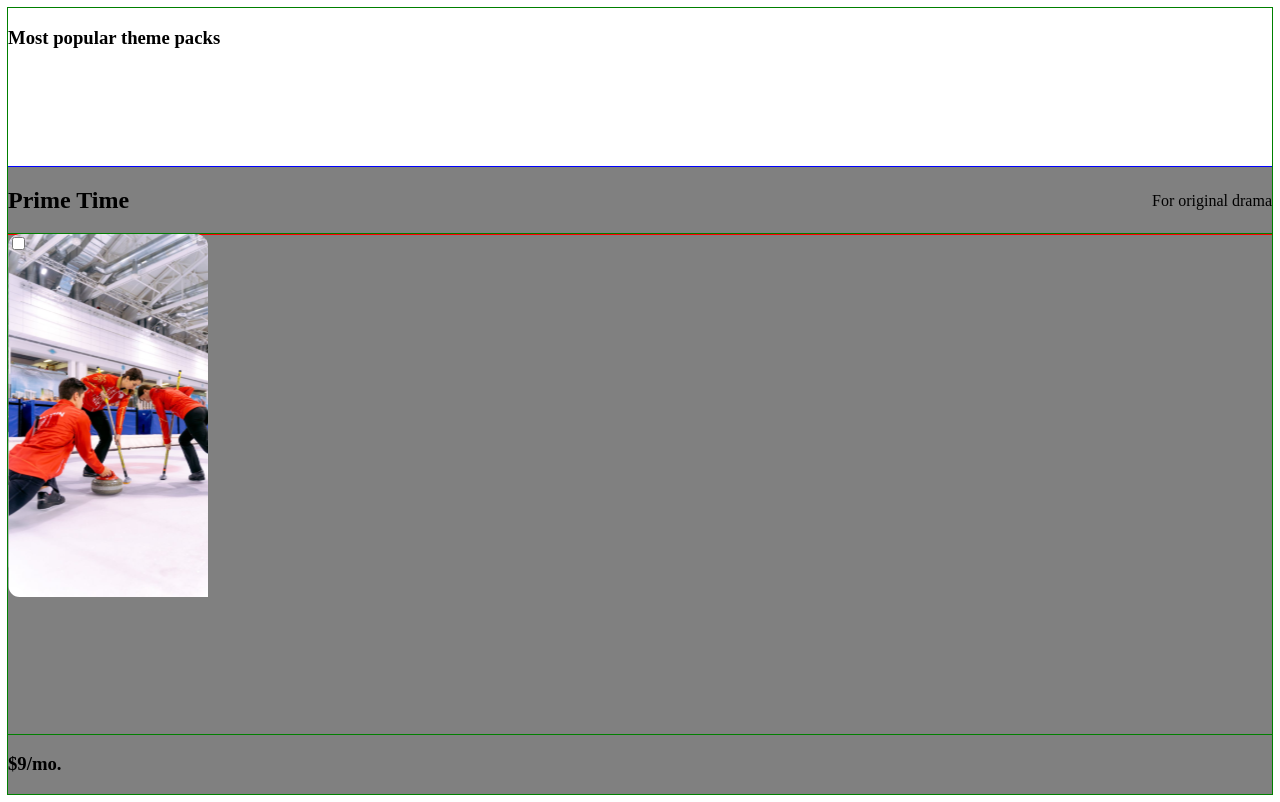
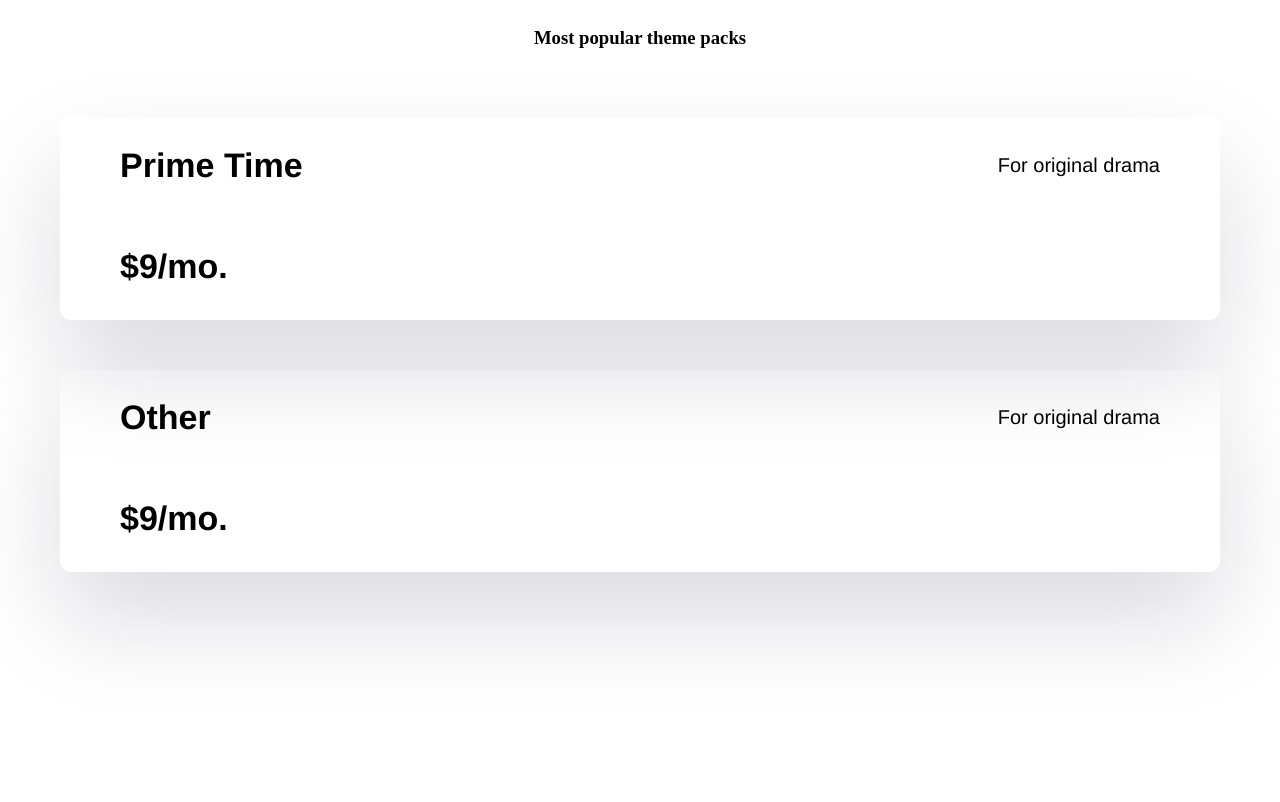
Before and after one commit to Sarahstylez/telus-hackathon, a React (Create React App) app: page / in a window 1280 px wide. Built offline with nearby package versions, Linux system fonts and the light colour scheme.

Commit message:
add fonts partials; modify themepacks

```diff
--- a/src/components/ThemePack/ThemePack.jsx
+++ b/src/components/ThemePack/ThemePack.jsx
@@ -1,31 +1,51 @@
 import './ThemePack.scss';
+import { useState } from 'react';
 
-export default function ThemePack({ themePack }) {
-    return (<>
+export default function ThemePack({ themePack, selectedThemePack, setSelectedThemePack }) {
 
-        <div className="themePack">
-            <div className="themePack__top-container">
+    const [selectedShow, setSelectedShow] = useState(null);
+
+    return (
+        <>
+
+            {themePack.name === selectedThemePack ?
+
+                <div className="themePack themePack--active" onClick={() => setSelectedThemePack(themePack.name)}>
+                    <div className="themePack__top-container themePack__top-container">
                         <h2 className="top-container__heading">{themePack.name}</h2>
                         <label className="top-container__label">{themePack.label}</label>
                     </div>
                     <div className="themePack__card-container">
-                {/* <div className="card-container__card"> */}
-                    {/* <input className="card__checkbox" input="checkbox" />
-                    <img className="card__img" src={themePack.image} /> */}
                         {themePack.shows.map(obj => {
                             return (
                                 <div className="card-container__card">
                                     <input className="card__checkbox" type="checkbox" />
                                     <img className="card__img" src={obj.image} />
-
                                 </div>
                             );
                         })}
-                {/* </div> */}
+                    </div>
+                    <div className="themePack__bottom-container">
+                        <h3 className="bottom-container__price">$9/mo.</h3>
+                    </div>
                 </div>
 
-            <h3 className="themePack__price">$9/mo.</h3>
+                :
+
+                <div className="themePack" onClick={() => setSelectedThemePack(themePack.name)}>
+                    <div className="themePack__top-container">
+                        <h2 className="top-container__heading">{themePack.name}</h2>
+                        <label className="top-container__label">{themePack.label}</label>
                     </div>
+
+                    <div className="themePack__bottom-container">
+                        <h3 className="bottom-container__price">$9/mo.</h3>
+                    </div>
+                </div >
+
+            }
+
+
         </>
     )
 }
--- a/src/components/ThemePack/ThemePack.scss
+++ b/src/components/ThemePack/ThemePack.scss
@@ -1,33 +1,61 @@
+@use '../../partials/colors' as colors;
+@use '../../partials/fonts' as fonts;
+
 .themePack {
     display: flex;
     flex-direction: column;
-    outline: 1px solid blue;
-    background-color: grey;
+    width: 1160px;
+    box-shadow: rgba(17, 12, 46, 0.15) 0px 48px 100px 0px;
+    border-radius: 11px;
+    align-items: center;
+
+    &--active {
+        border: 1px solid colors.$telus-green;
+    }
 
     &__top-container {
         display: flex;
         flex-direction: row;
-        outline: 1px solid red;
         justify-content: space-between;
         align-items: center;
+        width: 1040px;
     }
 
     &__card-container {
         display: flex;
         flex-direction: row;
-        outline: 1px solid green;
+        width: 1040px;
+        gap: 15px;
     }
 
+    &__bottom-container {
+        width: 1040px;
+    }
+
+}
+
+.top-container {
+    &__heading {
+        @extend .H1;
+    }
+
+    &__label {
+        @extend .H4;
+    }
 }
 
 .card-container {
 
     &__card {
         object-fit: cover;
-        height: 500px;
-        width: 200px;
+        height: 400px;
+        width: 300px;
         overflow: hidden;
         border-radius: 12px;
+        display: grid;
+        grid-template-areas: "pile";
+        place-items: start end;
+
     }
 
 }
@@ -35,6 +63,23 @@
 .card {
 
     &__checkbox {
-        position: absolute;
+
+        right: 0;
+        margin-right: 20px;
+        grid-area: pile;
+        z-index: 2;
+        margin-top: 10px;
+    }
+
+    &__img {
+        z-index: 1;
+        grid-area: pile;
     }
 }
+
+.bottom-container {
+
+    &__price {
+        @extend .H1;
+    }
+}
--- a/src/components/ThemePackList/ThemePackList.jsx
+++ b/src/components/ThemePackList/ThemePackList.jsx
@@ -1,6 +1,9 @@
 import './ThemePackList.scss'
 import ThemePack from '../ThemePack/ThemePack.jsx';
-import testImage from '../../assets/images/tsn-1-pic.svg';
+import testImage from '../../assets/images/amc-pic.svg';
+import testImage2 from '../../assets/images/tsn-2-pic.svg';
+import { useState, useEffect } from 'react';
+
 export default function ThemePackList() {
     const themePacks = [
         {
@@ -12,11 +15,63 @@ export default function ThemePackList() {
                     image: testImage,
                     description: "The Walking Dead is an American post-apocalyptic horror television series"
                 },
+                {
+                    name: "Whatever",
+                    image: testImage2,
+                    description: "Whatever is an American post-apocalyptic horror television series"
+                },
+                {
+                    name: "The Walking Dead",
+                    image: testImage,
+                    description: "The Walking Dead is an American post-apocalyptic horror television series"
+                },
+                {
+                    name: "Whatever",
+                    image: testImage2,
+                    description: "Whatever is an American post-apocalyptic horror television series"
+                }
             ]
             ,
-        channels: []
+            channels: [],
+            price: 10
+        },
+              {
+            name: "Other",
+            label: "For original drama",
+            shows: [
+                {
+                    name: "The Walking Dead",
+                    image: testImage,
+                    description: "The Walking Dead is an American post-apocalyptic horror television series"
+                },
+                {
+                    name: "Whatever",
+                    image: testImage2,
+                    description: "Whatever is an American post-apocalyptic horror television series"
+                },
+                {
+                    name: "The Walking Dead",
+                    image: testImage,
+                    description: "The Walking Dead is an American post-apocalyptic horror television series"
+                },
+                {
+                    name: "Whatever",
+                    image: testImage2,
+                    description: "Whatever is an American post-apocalyptic horror television series"
                 }
             ]
+            ,
+            channels: [],
+            price: 10
+        },
+    ]
+
+    const [selectedThemePack, setSelectedThemePack] = useState(null);
+
+    useEffect(() => {
+
+    })
+
     return (
         <>
             <div className="ThemePackList">
@@ -24,11 +79,10 @@ return (
 
                 {console.log("theme packs ", themePacks)}
 
-            <div className="ThemePackList__theme-pack"></div>
                 {
                     themePacks.map(themePack => {
                         console.log("In loop themePack ", themePack);
-                    return <ThemePack themePack={themePack} />
+                        return <ThemePack themePack={themePack} selectedThemePack={selectedThemePack} setSelectedThemePack={setSelectedThemePack}/>
                     })
                 }
             </div>
--- a/src/components/ThemePackList/ThemePackList.scss
+++ b/src/components/ThemePackList/ThemePackList.scss
@@ -1,6 +1,8 @@
 .ThemePackList {
     display: flex;
     flex-direction: column;
-    outline: 1px solid green;
     gap: 50px;
+    align-items: center;
+
+
 }
--- /dev/null
+++ b/src/partials/_fonts.scss
@@ -0,0 +1,19 @@
+.H1 {
+    font-family: Helvetica;
+    font-size: 34px;
+}
+
+.H2 {
+    font-family: Helvetica;
+    font-size: 30px;
+}
+
+.H3 {
+    font-family: Helvetica;
+    font-size: 24px;
+}
+
+.H4 {
+    font-family: Helvetica;
+    font-size: 20px;
+}
```
Lines whose indentation alone changed are shown as unchanged.
